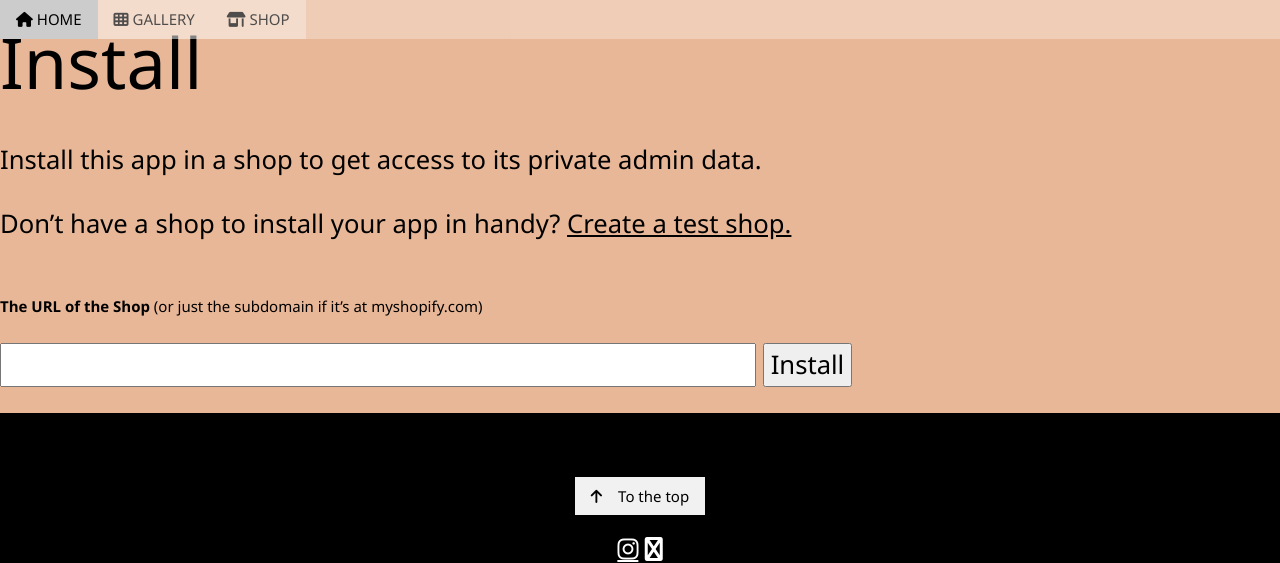
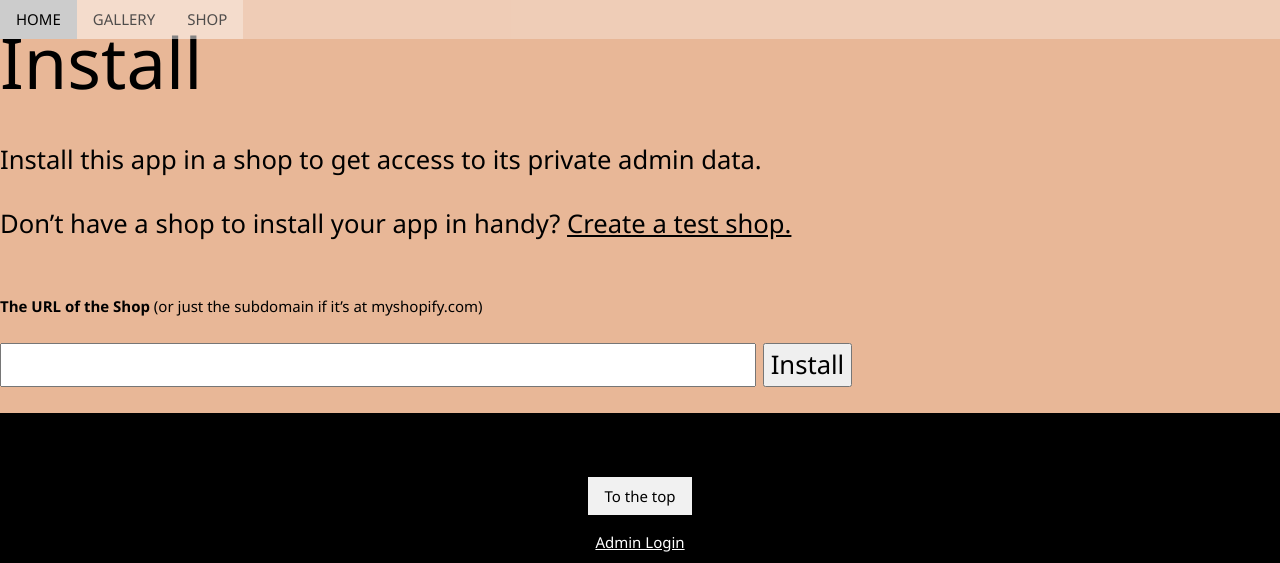
Before and after one commit to jackfruitco/gallery-storefront, a Django app: template apps/shopify_app/templates/shopify_app/login.html in a window 1280 px wide. Shown: the top 563 px of the page. Run offline with Django 5.2, Linux system fonts and the light colour scheme; the template is opened without the code that fills it, so the values that code supplies are empty; parts of the project's set-up code (start-up, migrations or seed data) failed here and were passed over; some libraries are stand-ins or nearby versions.

Commit message:
Adds iconify in place of FA kit.
Adds iconify support for icons and removes font awesome kit. Replaces all icons with iconify API

```diff
--- a/apps/main/static/core.css
+++ b/apps/main/static/core.css
@@ -28,6 +28,11 @@ h6, p { font-size: 4vw; }
     background-attachment: scroll;
     min-height: 100vh;
     background-size: cover;
+}
+
+.iconify.fit {
+    max-height: 100%;
+    max-width: 100%;
 }
 
 #Gallery { padding-top: 2vh; }
--- a/templates/base.html
+++ b/templates/base.html
@@ -9,12 +9,13 @@
         <link rel="stylesheet" href={% static "w3.css" %}>
         <link rel="stylesheet" href={% static "core.css" %}>
     {% endblock style %}
-    {% block scripts %}
-        <script src="https://kit.fontawesome.com/626fde7ac4.js" crossorigin="anonymous"></script>
+    {% block head-scripts %}
+        <!--<script src="https://kit.fontawesome.com/626fde7ac4.js" crossorigin="anonymous"></script>-->
+        <script src="//code.iconify.design/1/1.0.6/iconify.min.js"></script>
         <!--<script src="{% static 'htmx.min.js' %}" defer></script>-->
         <script src="//unpkg.com/alpinejs" defer></script>
         <script src="https://unpkg.com/htmx.org@2.0.4" integrity="sha384-HGfztofotfshcF7+8n44JQL2oJmowVChPTg48S+jvZoztPfvwD79OC/LTtG6dMp+" crossorigin="anonymous"></script>
-    {% endblock scripts %}
+    {% endblock head-scripts %}
     <meta name="viewport" content="width=device-width, height=device-height, initial-scale=1">
     <meta name="description" property="og:description" content="{% block meta_description %}{{ SITE_DESCRIPTION }}{% endblock %}">
     <meta name="keywords" content="seo, pottery, marnie, potterybymarnie, ceramics, clay, handmade, glaze, syracuse, cny">
@@ -30,5 +31,7 @@
     </main>
 
     {% block footer %}{% include 'footer.html' %}{% endblock %}
+
+    {% block scripts %}{% endblock %}
 </body>
 </html>
--- a/templates/footer.html
+++ b/templates/footer.html
@@ -1,9 +1,14 @@
 <footer id="footer">
     <div class="center black padding-64">
-        <a href="{% url 'main:index' %}" class="button light-grey"><i class="fa fa-arrow-up margin-right"></i>To the top</a>
+        <a href="{% url 'main:index' %}" class="button light-grey">
+            <span class="iconify fit" data-icon="line-md:arrow-up"></span> To the top</a>
         <div class="xlarge section">
-            <a href="https://www.instagram.com/potterybymarnie/" class="fa fa-instagram hover-opacity"></a>
-            <a href="{{ shopify_app_url }}" class="fa fa-shopify hover-opacity"></a>
+            <a href="https:/www.instagram.com/potterybymarnie/" target="_blank" rel="noopener noreferrer">
+                <span class="iconify hover-opacity" data-icon="mdi:instagram" data-width="30" data-height="30" data-inline="false"></span>
+            </a>
+            <a href="{{ shopify_app_url }}" target="_blank" rel="noopener noreferrer">
+                <span class="iconify hover-opacity" data-icon="fa6-brands:shopify" data-width="30" data-height="30" data-inline="false"></span>
+            </a>
         </div>
         <a href="{% url 'admin:index' %}" class="hover-text-deep-orange">Admin Login</a>
         <p style="font-size: xx-small">Copyright © 2024-2025 {{ SITE_NAME }}. All rights reserved.</p>
--- a/templates/header.html
+++ b/templates/header.html
@@ -4,10 +4,15 @@
     <!-- Navbar  -->
     <div class="top">
         <div class="bar" id="Navbar" x-data="{ open: false }">
-            <button @click="open = ! open" @click.outside="open = false" class="bar-item button hover-black hide-large right"><i class="fa fa-bars"></i></button>
-            <a href="{% url 'main:index' %}" class="bar-item button"><i class="fa-solid fa-house"></i> HOME</a>
-            <a href="{% url 'gallery:index' %}" class="bar-item button hide-small"><i class="fa fa-th"></i> GALLERY</a>
-            <a href="{{ shopify_app_url }}" class="bar-item button hide-small"><i class="fa-solid fa-shop"></i> SHOP</a>
+            <button @click="open = ! open" @click.outside="open = false" class="bar-item button hover-black hide-large right">
+                <span class="iconify" data-icon="fa-solid:bars" data-inline="false"></span>
+            </button>
+            <a href="{% url 'main:index' %}" class="bar-item button">
+                <span class="iconify fit" data-icon="line-md:home-twotone" data-inline="false"></span> HOME</a>
+            <a href="{% url 'gallery:index' %}" class="bar-item button hide-small">
+                <span class="iconify fit" data-icon="line-md:grid-3-filled"></span> GALLERY</a>
+            <a href="{{ shopify_app_url }}" class="bar-item button hide-small">
+                <span class="iconify fit" data-icon="fa6-solid:shop"></span> SHOP</a>
 
             <!-- Navbar (small screens only) -->
             <div id="navSmall" x-cloak x-show.important="open" class="bar-block white hide-large hide-medium" >
```
